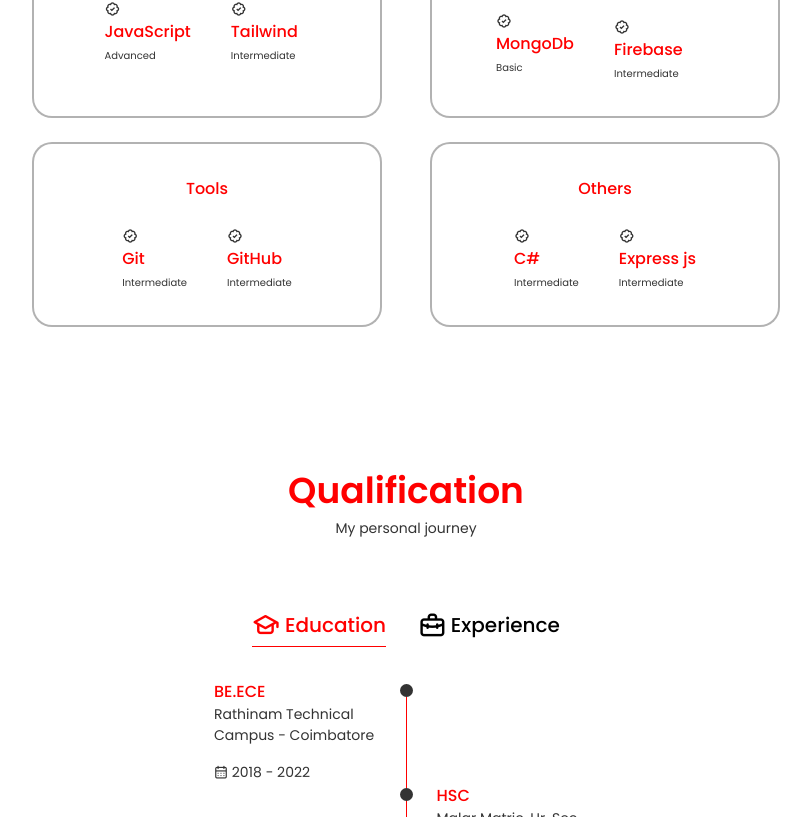
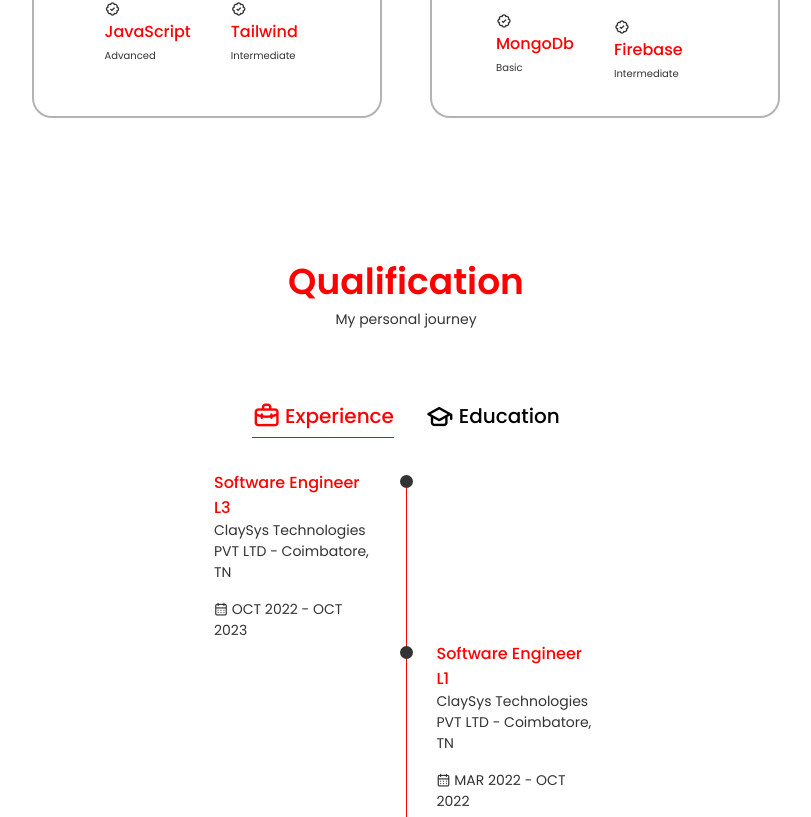
Before and after one commit to santhosh-sivkumar/Portfolio, a React (Create React App) app: page / in a window 1280 px wide. Shown: the part 1783-2600 px from the top of the page, without its empty margins (234-1045 px from the left). Built offline with nearby package versions, Linux system fonts and the light colour scheme; no server answers.

Commit message:
some bug fixes in work.jsx and qualification.jsx file for better ui

```diff
--- a/src/components/Qualification/Qualification.jsx
+++ b/src/components/Qualification/Qualification.jsx
@@ -11,13 +11,13 @@ const Qualification = () => {
   const tabs = [
     {
       id: 1,
-      title: "Education",
-      icon: "uil uil-graduation-cap qualification__icon",
+      title: "Experience",
+      icon: "uil uil-briefcase-alt qualification__icon",
     },
     {
       id: 2,
-      title: "Experience",
-      icon: "uil uil-briefcase-alt qualification__icon",
+      title: "Education",
+      icon: "uil uil-graduation-cap qualification__icon",
     },
   ];
 
@@ -125,7 +125,7 @@ const Qualification = () => {
               }
             >
               {toggleState === tab.id
-                ? renderContent(tab.id === 1 ? educationData : experienceData)
+                ? renderContent(tab.id === 1 ? experienceData : educationData)
                 : null}
             </div>
           ))}
--- a/src/components/Skills/Skills.jsx
+++ b/src/components/Skills/Skills.jsx
@@ -58,8 +58,8 @@ const Skills = () => {
       <div className="skills__container container grid">
         <SkillContent skillsTitle="Frontend" skillsGroup={Frontend} />
         <SkillContent skillsTitle="Backend" skillsGroup={Backend} />
-        <SkillContent skillsTitle="Tools" skillsGroup={Tools} />
-        <SkillContent skillsTitle="Others" skillsGroup={IDEs} />
+        {/* <SkillContent skillsTitle="Tools" skillsGroup={Tools} />
+        <SkillContent skillsTitle="Others" skillsGroup={IDEs} /> */}
       </div>
     </section>
   );
--- a/src/components/Themes/ColorPicker.jsx
+++ b/src/components/Themes/ColorPicker.jsx
@@ -51,6 +51,7 @@ function ColorPicker({ handlehideThemesModel }) {
   );
 
   const handleColorChange = (event) => {
+    console.log(colors);
     const { name, value } = event.target;
     setColors((prevColors) => ({
       ...prevColors,
--- a/src/components/Work/work.css
+++ b/src/components/Work/work.css
@@ -92,6 +92,7 @@
     margin-bottom: 0.75rem;
   }
   .work__title {
+    margin-top: 0;
     margin-bottom: 0.25rem;
   }
 }
```
